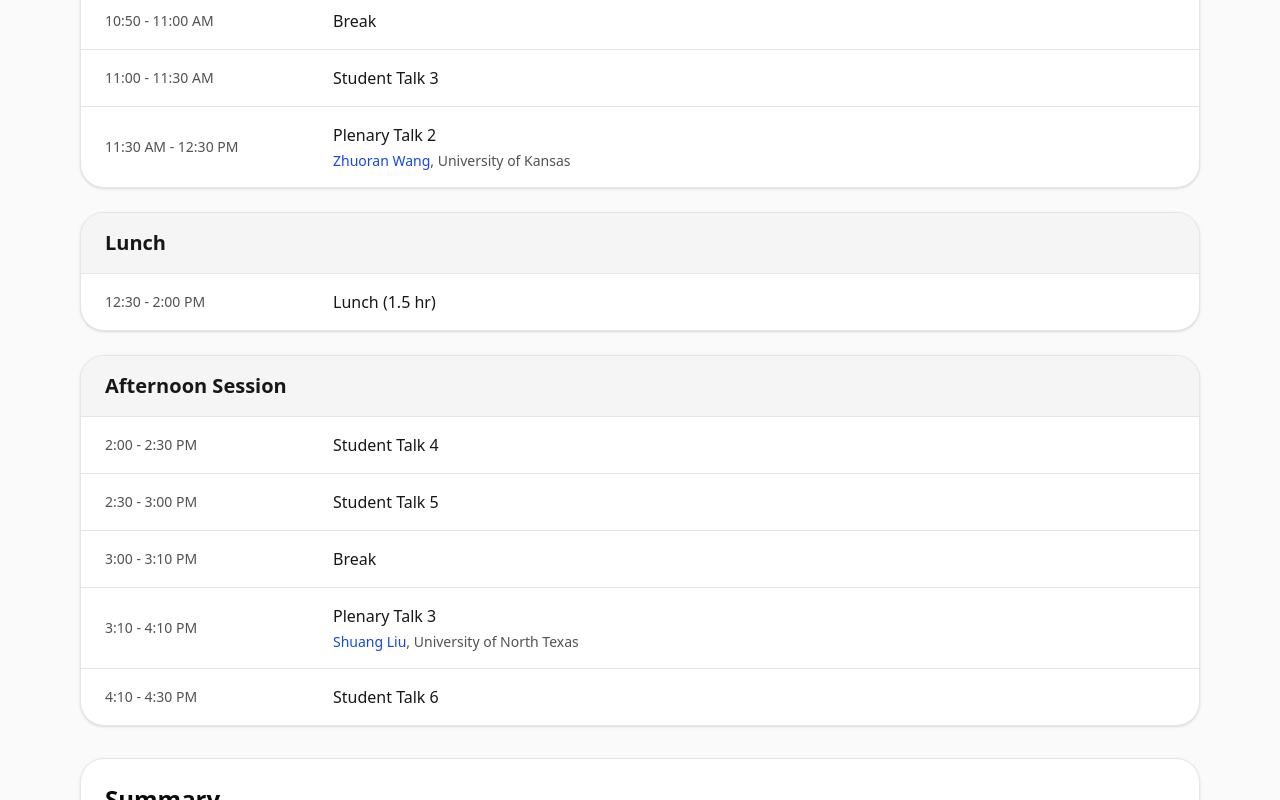
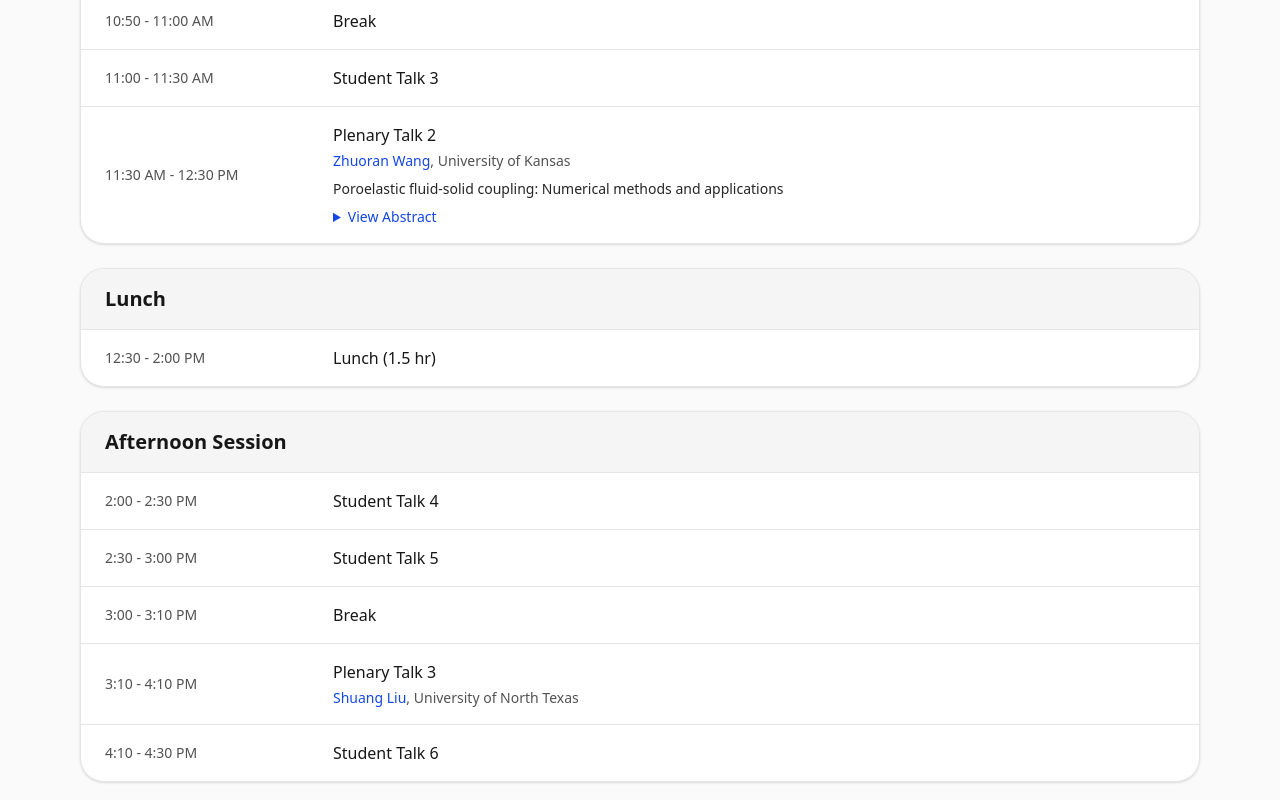
Before and after one commit to SIAM-UARK/UARK-SIAM-CSS-25, a React (Vite) app: page /participants in a window 1280 px wide. Shown: the part 1180-1980 px from the top of the page. Built offline with nearby package versions, Linux system fonts and the light colour scheme.

Commit message:
update Zhuoran Wang talk

```diff
--- a/src/ProgramPage.jsx
+++ b/src/ProgramPage.jsx
@@ -37,6 +37,9 @@ const scheduleSections = [
         speaker: "Zhuoran Wang",
         affiliation: "University of Kansas",
         href: "https://mathematics.ku.edu/people/zhuoran-wang",
+        talkTitle: "Poroelastic fluid-solid coupling: Numerical methods and applications",
+        abstract:
+          "Biot’s theory of poroelasticity provides a fundamental framework for modeling the mechanical behavior of fluid-solid interaction in porous media. This theory is central to diverse fields, including geomechanics, biomechanics, petroleum engineering, and hydrology. Despite its broad applicability, several major challenges persist in numerical modeling, including the design of stable finite element spaces, the treatment of heterogeneous physical parameters, and the efficient numerical solution of large, indefinite algebraic systems. In this talk, we present recent advances in numerical methods that address these challenges through the development of stable, parameter-free finite element methods and parameter-robust preconditioning strategies. We introduce flexible finite element spaces that are stable, locking-free and penalty-free, while achieving optimal-order convergence. In addition, we develop parameter-robust and efficient inexact block Schur complement preconditioners for efficient solution of fluid-solid interaction problems. Finally, we verify the effectiveness of the developed methods through real-world applications, including biomechanical simulations of spinal cord dynamics relevant to the study of syringomyelia. These results demonstrate the potential of advanced poroelastic modeling techniques to provide reliable and computationally scalable tools for complex multiphysics systems.",
       },
     ],
   },
@@ -97,6 +100,17 @@ function SectionTable({ title, rows }) {
                   </a>
                   {row.affiliation ? `, ${row.affiliation}` : ""}
                 </div>
+              )}
+              {row.talkTitle && (
+                <div className="mt-2 text-sm font-medium text-neutral-800">{row.talkTitle}</div>
+              )}
+              {row.abstract && (
+                <details className="mt-2 text-sm text-neutral-700">
+                  <summary className="cursor-pointer font-medium text-blue-700 hover:text-blue-900">
+                    View Abstract
+                  </summary>
+                  <p className="mt-3 leading-7">{row.abstract}</p>
+                </details>
               )}
             </div>
           </div>
```
